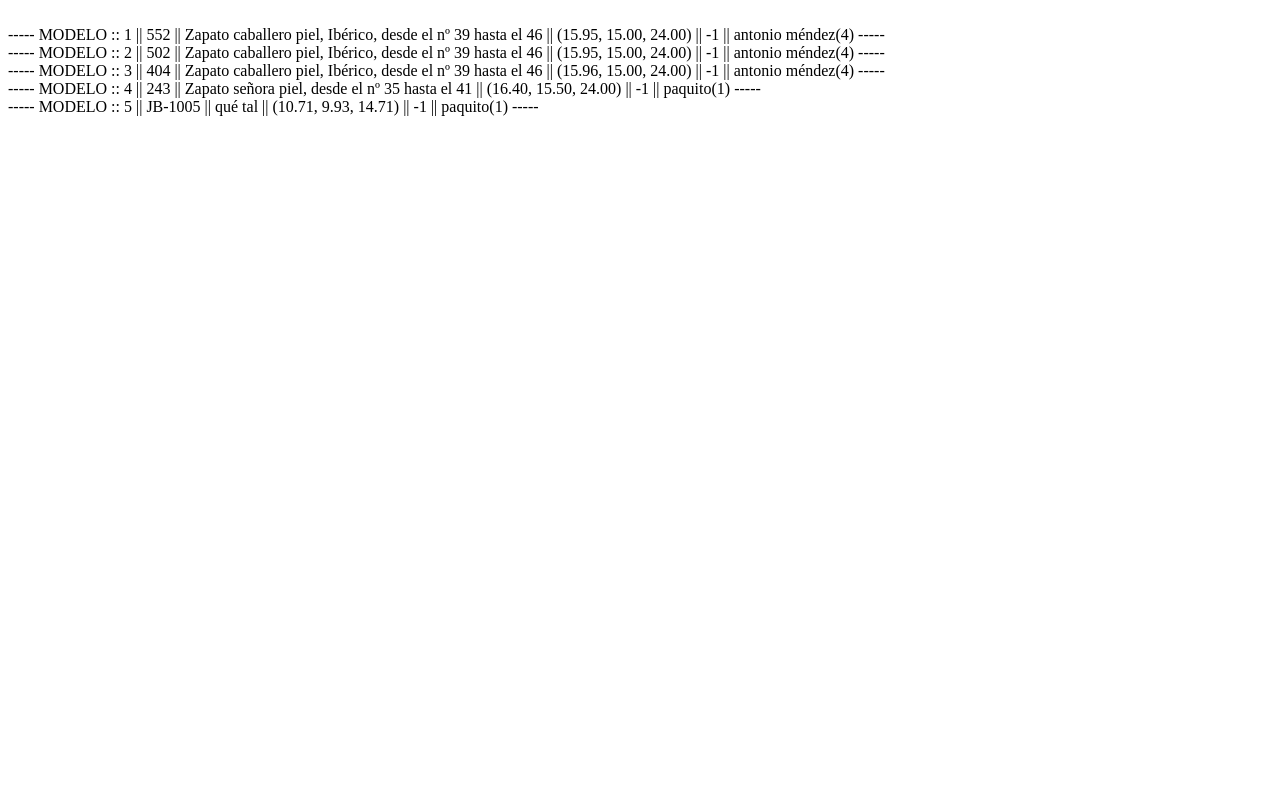
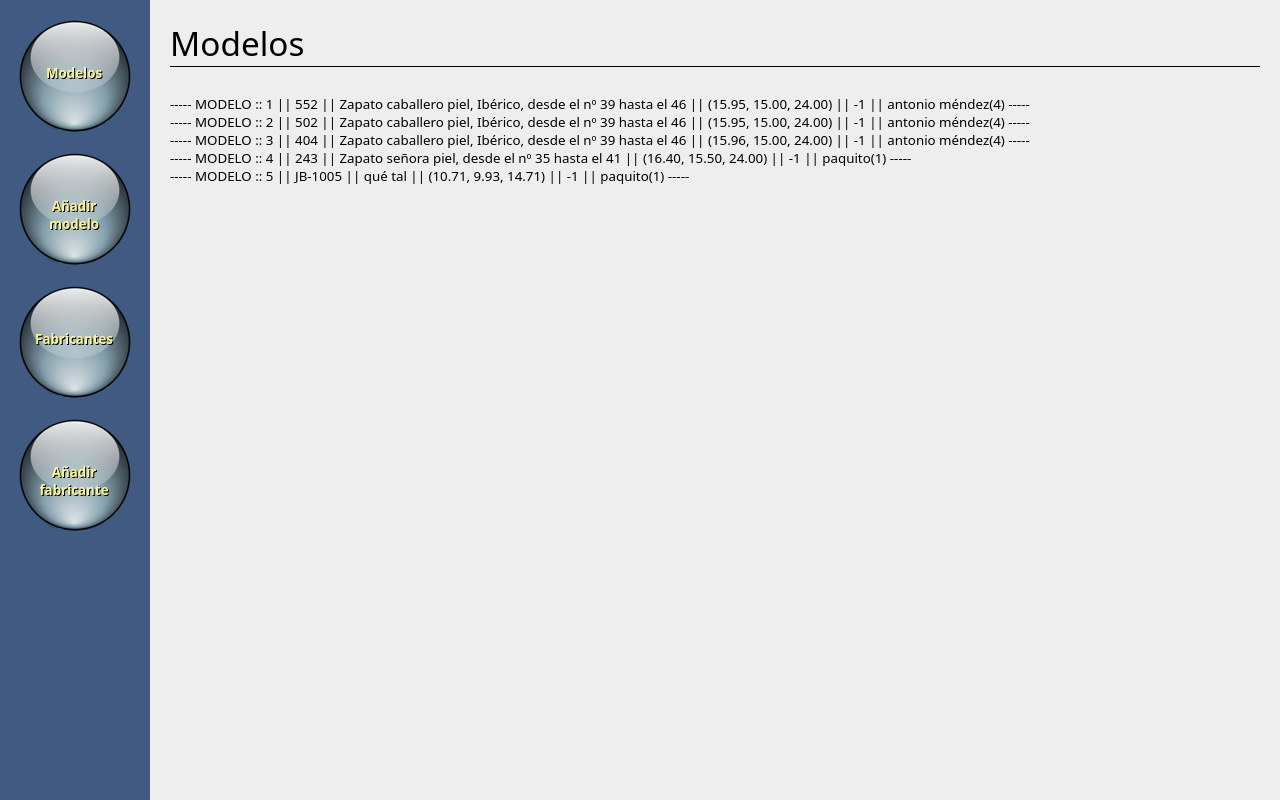
Before and after one commit to cristian64/modeleitor, a PHP site: page / in a window 1280 px wide. Run offline with PHP 8.4, Linux system fonts and the light colour scheme; data comes from the database, SQL or seed files in the repository.

Commit message:
Extendidos los métodos de CADModelo a ENModelo. Añadido también un html/css con el menú, que se ha incluido en el index.php.

```diff
--- a/CADModelo.php
+++ b/CADModelo.php
@@ -33,6 +33,60 @@
 	 * @return array Devuelve una lista con todos los modelos de la base de datos. Si hay algun error, devuelve NULL.
 	 */
 	public static function obtenerTodos($id_fabricante=NULL)
+	{
+		$listaModelos = NULL;
+
+		try
+		{
+			$sentencia = "";
+			if ($id_fabricante == NULL)
+				$sentencia = "select * from modelos order by id";
+			else
+				$sentencia = "select * from modelos where id_fabricante = $id_fabricante order by id";
+			$resultado = mysql_query($sentencia, BD::conectar());
+
+			if ($resultado)
+			{
+				$listaModelos = array();
+				$contador = 0;
+				while ($fila = mysql_fetch_array($resultado))
+				{
+					$modelo = self::obtenerDatos($fila);
+					if ($modelo != NULL)
+					{
+						$listaModelos[$contador++] = $modelo;
+					}
+					else
+					{
+						Logger::aviso("<CADModelo::obtenerTodos(id_fabricante=NULL)> Modelo nulo nº $contador");
+					}
+				}
+			}
+			else
+			{
+				Logger::error("<CADModelo::obtenerTodos(id_fabricante=NULL)>".mysql_error());
+			}
+		}
+		catch (Exception $e)
+		{
+			$listaModelos = NULL;
+			Logger::error("<CADModelo::obtenerTodos(id_fabricante=NULL) ".$e->getMessage());
+		}
+
+		return $listaModelos;
+	}
+
+	/**
+	 * Realiza una consulta en la base de datos con una serie de parámetros para extraer una selección de modelos de forma paginada.
+	 * @param int $cantidad
+	 * @param int $pagina
+	 * @param string $ordenar_por
+	 * @param string $orden
+	 * @param string $filtro_busqueda
+	 * @param int $id_fabricante
+	 * @return array Devuelve...
+	 */
+	public static function obtenerSeleccion($cantidad, $pagina, $ordenar_por, $orden, $filtro_modelo, $filtro_descripcion, $id_fabricante)
 	{
 		$listaModelos = NULL;
 
--- a/ENModelo.php
+++ b/ENModelo.php
@@ -105,11 +105,19 @@
 		}
 	}
 
+	/**
+	 * Obtiene la referencia ("modelo") del modelo.
+	 * @return string
+	 */
 	public function getModelo()
 	{
 		return $this->modelo;
 	}
 
+	/**
+	 * Establece una nueva referencia para el modelo.
+	 * @param string $modelo Nuevo valor para la referencia del modelo.
+	 */
 	public function setModelo($modelo)
 	{
 		$this->modelo = $modelo;
@@ -252,5 +260,83 @@
 			$fabricante = " || ".$this->fabricante->getNombre()."(".$this->fabricante->getId().")";
 		return "----- MODELO :: $this->id || $this->modelo || $this->descripcion || ($this->precio_venta, $this->precio_compra, $this->precio_venta_minorista) || $this->primer_ano $fabricante -----";
 	}
+
+	/**
+	 * Obtiene todos los modelos que hay en la base de datos.
+	 * @param int $id_fabricante Identificador del fabricante del que se quiere extraer todos sus modelos.
+	 * @return array Devuelve una lista con todos los modelos de la base de datos. Si hay algun error, devuelve NULL.
+	 */
+	public static function obtenerTodos($id_fabricante=NULL)
+	{
+		return CADModelo::obtenerTodos();
+	}
+
+	/**
+	 * Obtiene un modelo desde la base de datos a partir de su identificador.
+	 * @param int $id Identificador del modelo que se va a obtener.
+	 * @return ENModelo Devuelve el modelo con todos sus atributos extraidos desde la base de datos. Devuelve NULL si ocurrió algún error.
+	 */
+	public static function obtenerPorId($id)
+	{
+		return CADModelo::obtenerPorId($id);
+	}
+
+	/**
+	 * Comprueba si un modelo existe en la base de datos.
+	 * @param int $id Identificador del modelo, que es clave primaria en la tabla "modelos" de la base de datos.
+	 * @return bool Devuelve verdadero si existe el modelo en la base de datos. Falso en caso contrario.
+	 */
+	public static function existePorId($id)
+	{
+		return CADModelo::existePorId($id);
+	}
+
+	/**
+	 * Comprueba si un modelo existe en la base de datos.
+	 * @return bool Devuelve verdadero si existe el modelo en la base de datos. Falso en caso contrario.
+	 */
+	public function existe()
+	{
+		return CADModelo::existePorId($this->id);
+	}
+
+	/**
+	 * Guarda el modelo que invocó el método en la base de datos.
+	 * Sólo puede guardarse si no existe en la base de datos. Si ya existe, hay que utilizar el método "actualizar".
+	 * Es decir, si el modelo es nuevo, utilizarás "guardar". Si ha sido extraido de la base de datos, se utilizará "actualizar".
+	 * @return bool Devuelve verdadero si ha creado un nuevo modelo. Falso en caso contrario.
+	 */
+	public function guardar()
+	{
+		return CADModelo::guardar($this);
+	}
+
+	/**
+	 * Actualiza los datos del modelo que invocó el método en la base de datos.
+	 * @return bool Devuelve verdadero si se ha actualizado correctamente. Falso en caso contrario.
+	 */
+	public function actualizar()
+	{
+		return CADModelo::actualizar($this);
+	}
+
+	/**
+	 * Eelimina el modelo que invocó el método de la base de datos.
+	 * @return bool Devuelve verdadero si ha borrado el modelo. Falso en caso contrario.
+	 */
+	public function borrar()
+	{
+		return CADModelo::borrar($this);
+	}
+
+	/**
+	 * Dado el identificador de un modelo, lo elimina de la base de datos.
+	 * @param int $id Identificador del modelo que va a ser borrado.
+	 * @return bool Devuelve verdadero si ha borrado el modelo. Falso en caso contrario.
+	 */
+	public static function borrarPorId($id)
+	{
+		return CADModelo::borrarPorId($id);
+	}
 }
 ?>
--- /dev/null
+++ b/estilo/estilo.css
@@ -0,0 +1,93 @@
+*
+{
+	margin: 0;
+	text-decoration: none;
+}
+
+body
+{
+	font-family: Sans;
+	background-color: #415a82;
+}
+
+/******************************************************************************
+*******************************************************************************
+*******************************************************************************
+******************************************************************************/
+
+#menu
+{
+	background-color: #415a82;
+	width: 150px;
+	/*height: 100%;*/
+	float: left;
+}
+
+#enlace_menu
+{
+	width: 112px;
+	height: 113px;
+	background: url('normal.png') no-repeat center center;
+	display: block;
+	font-size: 8pt;
+	color: #000;
+	position: relative;
+	margin: auto;
+	margin-top: 20px;
+	margin-bottom: 20px;
+}
+
+#enlace_menu:hover
+{
+	background: url('encima.png') no-repeat center center;
+}
+
+#enlace_menu div
+{
+	padding: 10px;
+	padding-top: 45px;
+	text-align: center;
+	font-weight: bold;
+	font-size: 10pt;
+}
+
+#sombra_menu
+{
+	width: 92px;
+	position: absolute;
+	top: -1px;
+	left: -1px;
+	color: #f9f39b;
+}
+
+/******************************************************************************
+*******************************************************************************
+*******************************************************************************
+******************************************************************************/
+
+#contenido
+{
+	margin-left: 150px;
+	background-color: #eee;
+	height: 100%;
+}
+
+#titulo
+{
+	padding: 20px;
+	padding-bottom: 5px;
+	font-size: 25pt;
+}
+
+#titulo p
+{
+	border-bottom: 1px solid #000;
+}
+
+#panel
+{
+	padding: 20px;
+	padding-top: 5px;
+	font-size: 10pt;
+	background-color: #eee;
+}
--- a/index.php
+++ b/index.php
@@ -1,10 +1,21 @@
 <!DOCTYPE HTML PUBLIC "-//W3C//DTD HTML 4.01 Transitional//EN">
 <html>
 	<head>
+		<title>Modeleitor</title>
 		<meta http-equiv="Content-Type" content="text/html; charset=UTF-8">
-        <title></title>
+		<link rel="stylesheet" media="all" type="text/css" href="estilo/estilo.css" />
 	</head>
 	<body>
+		<div id="contenedor">
+			<div id="menu">
+				<?php include 'menu.html'; ?>
+			</div>
+
+			<div id="contenido">
+				<div id="titulo">
+					<p>Modelos</p>
+				</div>
+				<div id="panel">
 			<?php
 
 			require_once 'BD.php';
@@ -186,5 +197,8 @@
 
 
         ?>
+				</div>
+			</div>
+		</div>
 	</body>
 </html>
--- /dev/null
+++ b/menu.html
@@ -0,0 +1,16 @@
+<a id="enlace_menu" href="modelos.php">
+					<div>Modelos</div>
+					<div id="sombra_menu">Modelos</div>
+				</a>
+				<a id="enlace_menu" href="insertarmodelo.php">
+					<div>Añadir modelo</div>
+					<div id="sombra_menu">Añadir modelo</div>
+				</a>
+				<a id="enlace_menu" href="fabricantes.php">
+					<div>Fabricantes</div>
+					<div id="sombra_menu">Fabricantes</div>
+				</a>
+				<a id="enlace_menu" href="insertarfabricante.php">
+					<div>Añadir fabricante</div>
+					<div id="sombra_menu">Añadir fabricante</div>
+				</a>
```
Also changed, not shown: estilo/encima.png (added), estilo/normal.png (added). Lines whose indentation alone changed are shown as unchanged.
